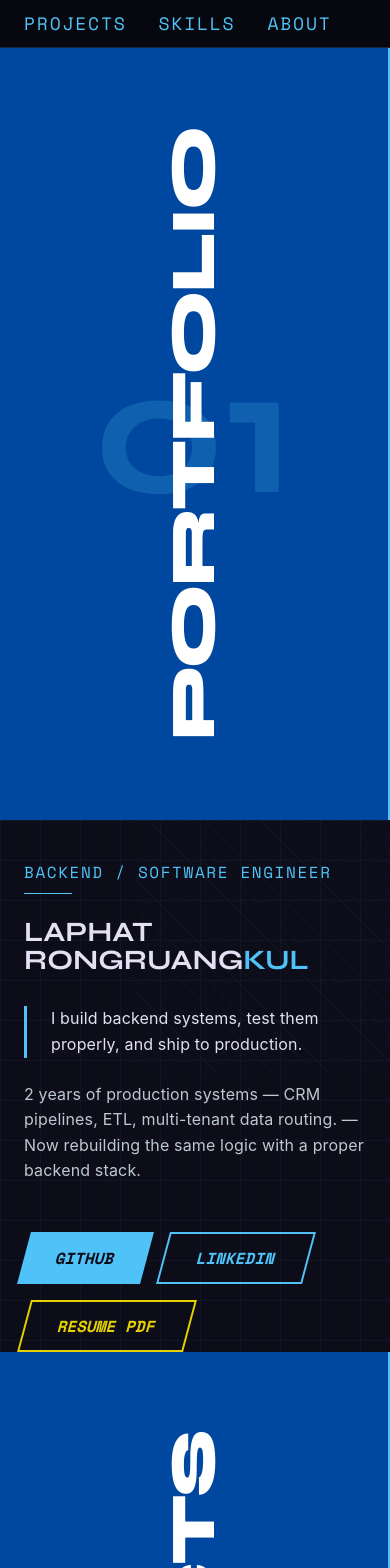
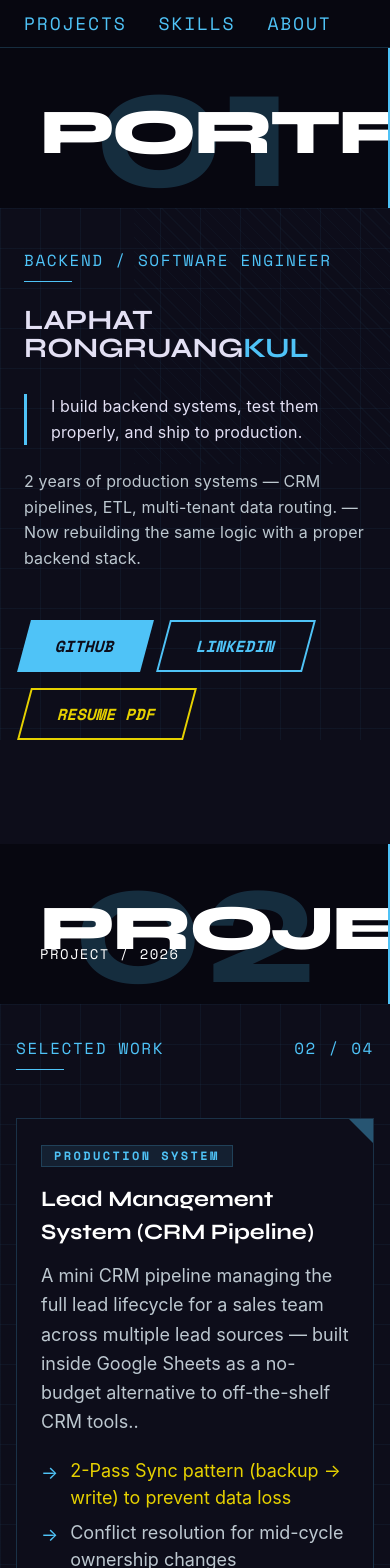
Before and after one commit to Atherz413/portfolio, a Next.js app: page / in a window 390 px wide. Shown: the top 1568 px of the page. Built offline with nearby package versions, Linux system fonts and the light colour scheme.

Commit message:
fix: horizontal text labels on mobile, dark left column on mobile

```diff
--- a/app/globals.css
+++ b/app/globals.css
@@ -101,6 +101,17 @@ html {
   transform: rotate(180deg);
 }
 
+@media (max-width: 767px) {
+  .vertical-text {
+    writing-mode: horizontal-tb;
+    text-orientation: mixed;
+    transform: none;
+    position: absolute;
+    bottom: 2.5rem;
+    left: 2.5rem;
+  }
+}
+
 .diagonal-accent {
   background: repeating-linear-gradient(
     45deg,
--- a/components/About.tsx
+++ b/components/About.tsx
@@ -6,7 +6,7 @@ export default function About() {
   return (
     <div id="about" className="flex flex-col md:flex-row md:items-stretch min-h-screen">
       {/* Left Column */}
-      <section className="relative w-full md:w-[30%] bg-[#00489f] border-r-2 border-[#4fc3f7] flex flex-col justify-center items-center py-20 md:py-0 overflow-hidden">
+      <section className="relative w-full md:w-[30%] bg-[#070710] md:bg-[#00489f] border-r-2 border-[#4fc3f7] flex flex-col justify-center items-center py-20 md:py-0 overflow-hidden">
         {/* เพิ่ม relative และ z-10 เพื่อดันข้อความ ABOUT ขึ้นมาเลเยอร์บนสุด */}
         <div className="vertical-text relative z-10">
           <h2 className="font-headline-xl text-headline-xl text-white tracking-tighter select-none">
--- a/components/Hero.tsx
+++ b/components/Hero.tsx
@@ -12,7 +12,7 @@ export default function Hero() {
   return (
     <div id="hero" className="flex flex-col md:flex-row min-h-screen pt-[48px]">
       {/* Left Column (30%) */}
-      <section className="relative w-full md:w-[30%] bg-[#00489f] border-r-2 border-[#4fc3f7] flex flex-col justify-center items-center py-20 md:py-0 overflow-hidden">
+      <section className="relative w-full md:w-[30%] bg-[#070710] md:bg-[#00489f] border-r-2 border-[#4fc3f7] flex flex-col justify-center items-center py-20 md:py-0 overflow-hidden">
         {/* 1. ใส่ z-10 ให้เลเยอร์ข้อความปกติ */}
         <div className="vertical-text relative z-10">
             <h1 className="font-headline-xl text-headline-xl text-white tracking-tighter select-none">
--- a/components/Projects.tsx
+++ b/components/Projects.tsx
@@ -55,7 +55,7 @@ export default function Projects() {
   return (
     <div id="projects" className="flex flex-col md:flex-row min-h-screen">
       {/* Left Column (30%) */}
-      <section className="relative w-full md:w-[30%] bg-[#00489f] border-r-2 border-[#4fc3f7] flex flex-col justify-center items-center py-20 md:py-0 overflow-hidden">
+      <section className="relative w-full md:w-[30%] bg-[#070710] md:bg-[#00489f] border-r-2 border-[#4fc3f7] flex flex-col justify-center items-center py-20 md:py-0 overflow-hidden">
         <div className="vertical-text relative z-10">
           <h2 className="font-headline-xl text-headline-xl text-white tracking-tighter select-none">
             PROJECTS
--- a/components/Skills.tsx
+++ b/components/Skills.tsx
@@ -5,7 +5,7 @@ import { skills } from "@/lib/data";
 export default function Skills() {
   return (
     <div id="skills" className="flex flex-col md:flex-row md:items-stretch min-h-screen">
-      <section className="relative w-full md:w-[30%] bg-[#00489f] border-r-2 border-[#4fc3f7] flex flex-col justify-center items-center py-20 md:py-0 overflow-hidden">
+      <section className="relative w-full md:w-[30%] bg-[#070710] md:bg-[#00489f] border-r-2 border-[#4fc3f7] flex flex-col justify-center items-center py-20 md:py-0 overflow-hidden">
         {/* เพิ่ม relative และ z-10 เพื่อดันข้อความ SKILLS ขึ้นมาเลเยอร์บนสุด */}
         <div className="vertical-text relative z-10">
           <h2 className="font-headline-xl text-headline-xl text-white tracking-tighter select-none">
```
